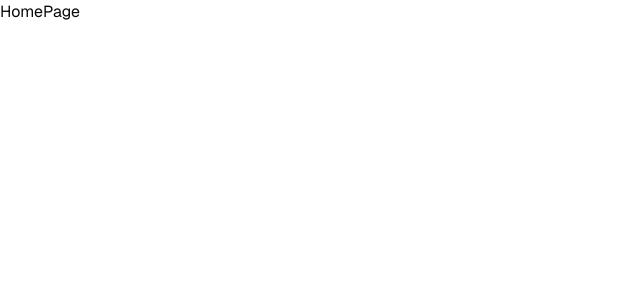
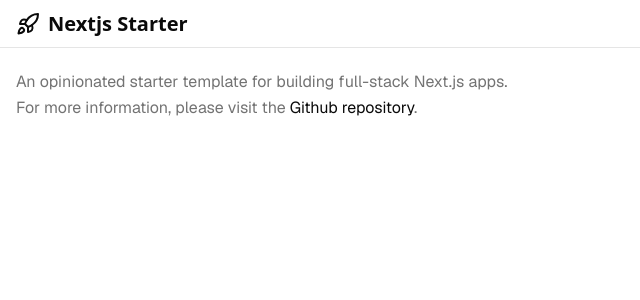
Before and after one commit to rbika/nextjs-starter, a Next.js app: page / in a window 1280 px wide. Shown: the top 300 px of the page, without its empty margins (0-640 px from the left). Built offline with nearby package versions, Linux system fonts and the light colour scheme.

Commit message:
feat: add basic layout and components

```diff
--- a/src/app/layout.tsx
+++ b/src/app/layout.tsx
@@ -3,6 +3,7 @@
 
 import './globals.css'
 
+import { Header } from '@/components/header'
 import { ThemeProvider } from '@/components/theme-provider'
 
 const geistSans = Geist({
@@ -16,8 +17,8 @@
 })
 
 export const metadata: Metadata = {
-  title: 'Create Next App',
-  description: 'Generated by create next app',
+  title: 'Nextjs Starter',
+  description: 'Nextjs Starter Project',
 }
 
 const RootLayout = ({
@@ -36,7 +37,8 @@
           enableSystem
           disableTransitionOnChange
         >
-          <main className="font-sans">{children}</main>
+          <Header />
+          <main className="my-12 pt-px font-sans">{children}</main>
         </ThemeProvider>
       </body>
     </html>
--- a/src/app/page.tsx
+++ b/src/app/page.tsx
@@ -1,5 +1,24 @@
+import Link from 'next/link'
+
+import { Container } from '@/components/container'
+
 const HomePage = () => {
-  return <div>HomePage</div>
+  return (
+    <Container className="mt-5">
+      <p className="text-muted-foreground mt-3 text-base leading-relaxed">
+        An opinionated starter template for building full-stack Next.js apps.
+        <br />
+        For more information, please visit the{' '}
+        <Link
+          href="https://github.com/rbika/nextjs-starter"
+          className="text-foreground hover:text-primary hover:underline"
+        >
+          Github repository
+        </Link>
+        .
+      </p>
+    </Container>
+  )
 }
 
 export default HomePage
--- /dev/null
+++ b/src/components/container.tsx
@@ -0,0 +1,15 @@
+import { cn } from '@/utils/cn'
+
+const Container = ({ className, ...props }: React.ComponentProps<'div'>) => {
+  return (
+    <div
+      className={cn(
+        'mx-auto w-full px-4 sm:max-w-screen-sm md:max-w-3xl lg:max-w-5xl xl:max-w-7xl 2xl:max-w-screen-2xl',
+        className,
+      )}
+      {...props}
+    />
+  )
+}
+
+export { Container }
--- /dev/null
+++ b/src/components/header.tsx
@@ -0,0 +1,21 @@
+import Link from 'next/link'
+
+import { RocketIcon } from 'lucide-react'
+
+import { Container } from '@/components/container'
+import { paths } from '@/utils/paths'
+
+const Header = () => {
+  return (
+    <nav className="bg-background fixed top-0 right-0 left-0 z-20 h-12 w-full border-b">
+      <Container className="flex h-full items-center">
+        <Link href={paths.home()} className="flex items-center gap-2">
+          <RocketIcon className="size-6" />
+          <h1 className="text-xl font-bold">Nextjs Starter</h1>
+        </Link>
+      </Container>
+    </nav>
+  )
+}
+
+export { Header }
--- /dev/null
+++ b/src/utils/paths.ts
@@ -0,0 +1,3 @@
+export const paths = {
+  home: () => '/',
+}
```
